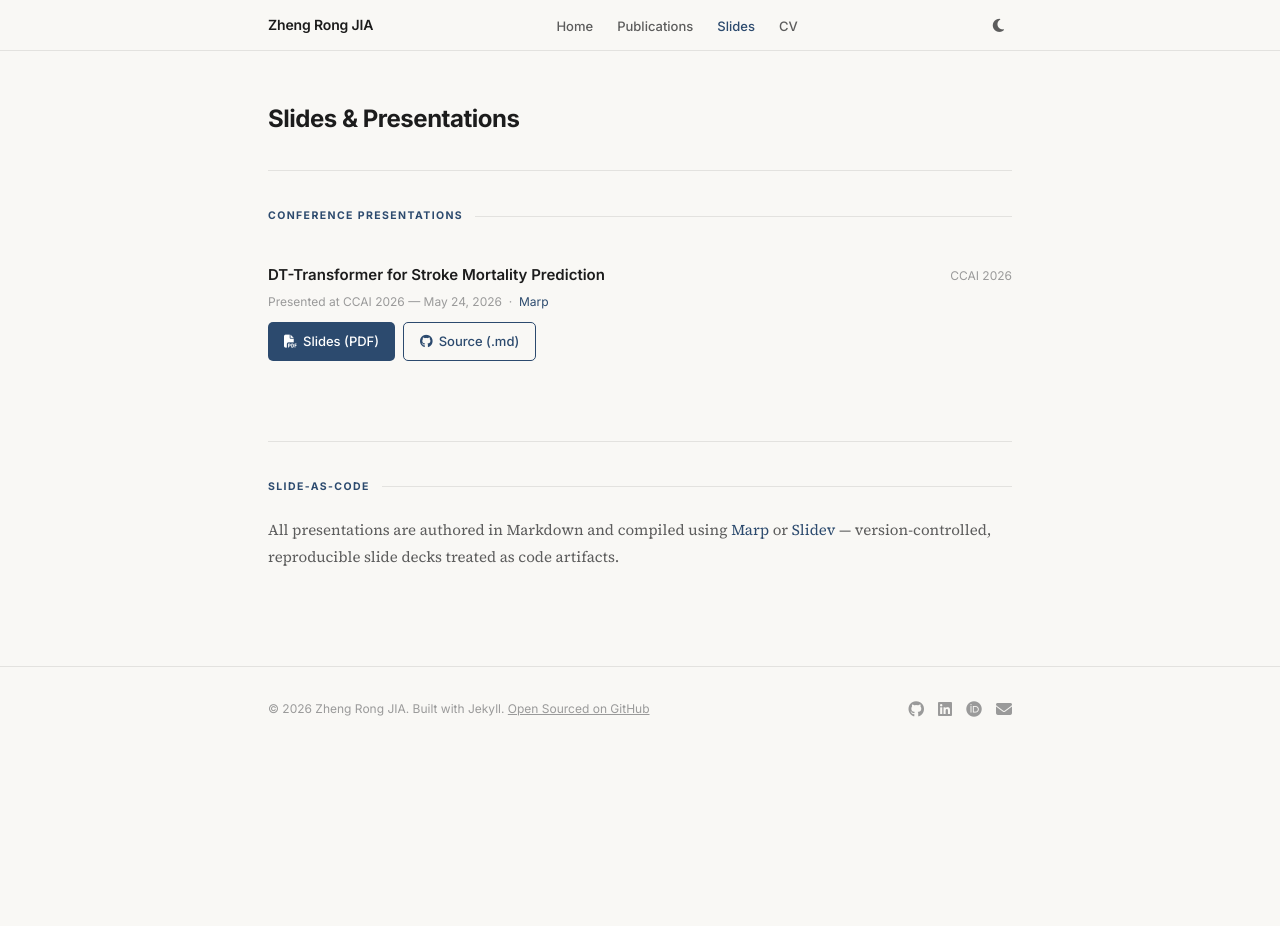
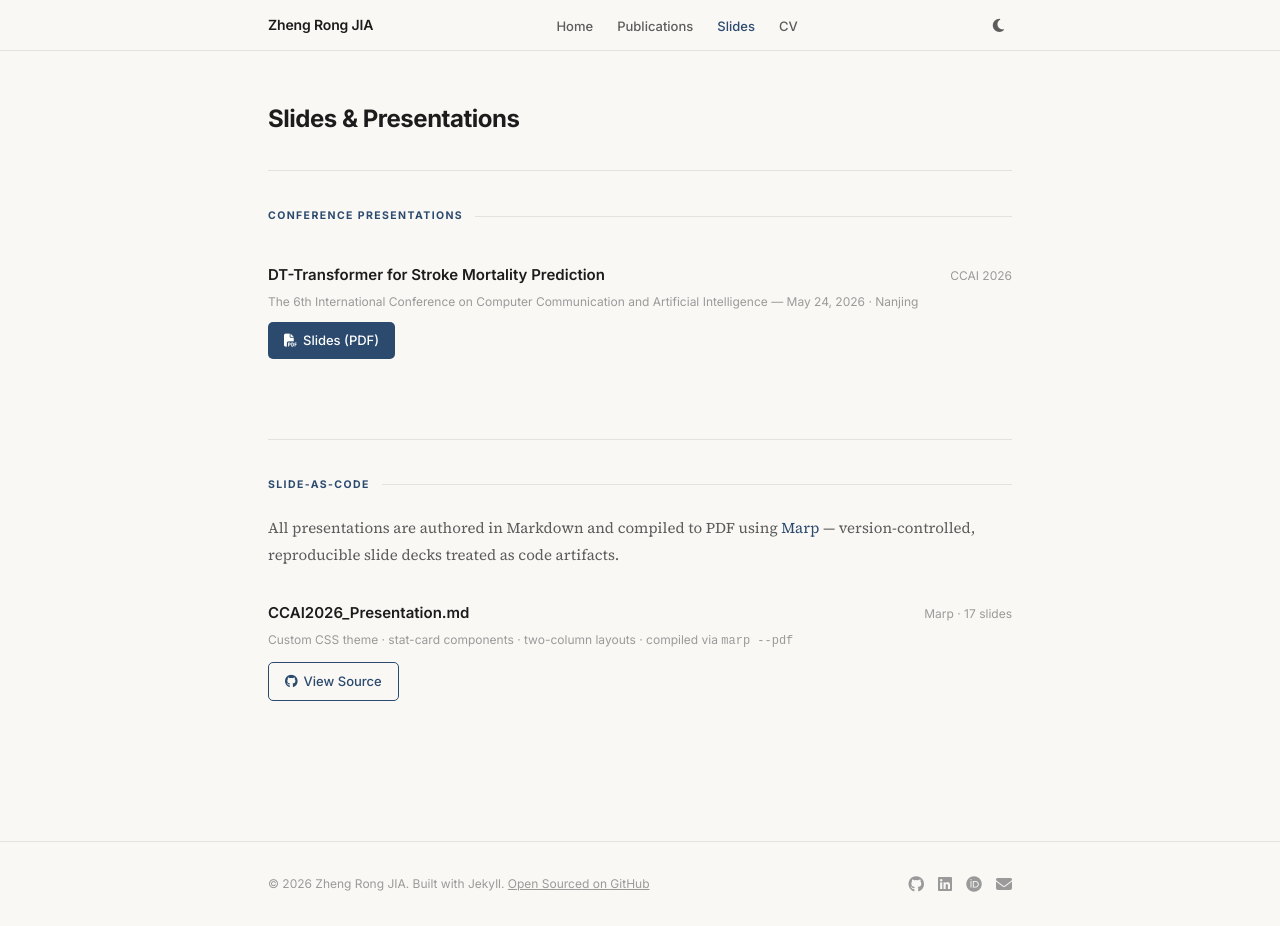
Before and after one commit to ZR-JIA/zr-jia.github.io, a Jekyll site: the page built from _pages/slides.md, in a window 1280 px wide and 926 px high. Built offline with Jekyll 4.4.1, drawn with Linux system fonts in a browser that asks for light colours.

Commit message:
slides: separate PDF entry from Slide-as-Code section, clean up layout

```diff
--- a/_pages/slides.md
+++ b/_pages/slides.md
@@ -20,10 +20,9 @@ description: "Slide decks and presentations by Zheng Rong JIA, including confere
             <span class="cv-entry-title">DT-Transformer for Stroke Mortality Prediction</span>
             <span class="cv-entry-date">CCAI 2026</span>
           </div>
-          <p class="cv-entry-meta">Presented at CCAI 2026 &mdash; May 24, 2026 &nbsp;·&nbsp; <a href="https://marp.app" target="_blank" rel="noopener noreferrer">Marp</a></p>
+          <p class="cv-entry-meta">The 6th International Conference on Computer Communication and Artificial Intelligence &mdash; May 24, 2026 &middot; Nanjing</p>
           <div class="pub-detail-actions" style="margin-top:10px;">
             <a href="https://drive.google.com/file/d/16FePUDlv0bs38EvAamXJQVxBRFpne3AV/view?usp=sharing" class="btn btn-primary" target="_blank" rel="noopener noreferrer"><i class="fas fa-file-pdf"></i> Slides (PDF)</a>
-            <a href="https://github.com/ZR-JIA/zr-jia.github.io/blob/main/assets/slides/CCAI2026/CCAI2026_Presentation.md" class="btn btn-outline" target="_blank" rel="noopener noreferrer"><i class="fab fa-github"></i> Source (.md)</a>
           </div>
         </div>
       </div>
@@ -31,9 +30,21 @@ description: "Slide decks and presentations by Zheng Rong JIA, including confere
 
     <section class="content-section">
       <p class="section-label">Slide-as-Code</p>
-      <p style="font-size:15px;color:var(--color-text-secondary);line-height:1.8;">
-        All presentations are authored in Markdown and compiled using <a href="https://marp.app" target="_blank" rel="noopener noreferrer">Marp</a> or <a href="https://sli.dev" target="_blank" rel="noopener noreferrer">Slidev</a> — version-controlled, reproducible slide decks treated as code artifacts.
+      <p style="font-size:15px;color:var(--color-text-secondary);line-height:1.8;margin-bottom:16px;">
+        All presentations are authored in Markdown and compiled to PDF using <a href="https://marp.app" target="_blank" rel="noopener noreferrer">Marp</a> — version-controlled, reproducible slide decks treated as code artifacts.
       </p>
+      <div class="cv-entries">
+        <div class="cv-entry">
+          <div class="cv-entry-header">
+            <span class="cv-entry-title">CCAI2026_Presentation.md</span>
+            <span class="cv-entry-date">Marp · 17 slides</span>
+          </div>
+          <p class="cv-entry-meta">Custom CSS theme &middot; stat-card components &middot; two-column layouts &middot; compiled via <code>marp --pdf</code></p>
+          <div class="pub-detail-actions" style="margin-top:10px;">
+            <a href="https://github.com/ZR-JIA/zr-jia.github.io/blob/main/assets/slides/CCAI2026/CCAI2026_Presentation.md" class="btn btn-outline" target="_blank" rel="noopener noreferrer"><i class="fab fa-github"></i> View Source</a>
+          </div>
+        </div>
+      </div>
     </section>
 
   </div>
```
